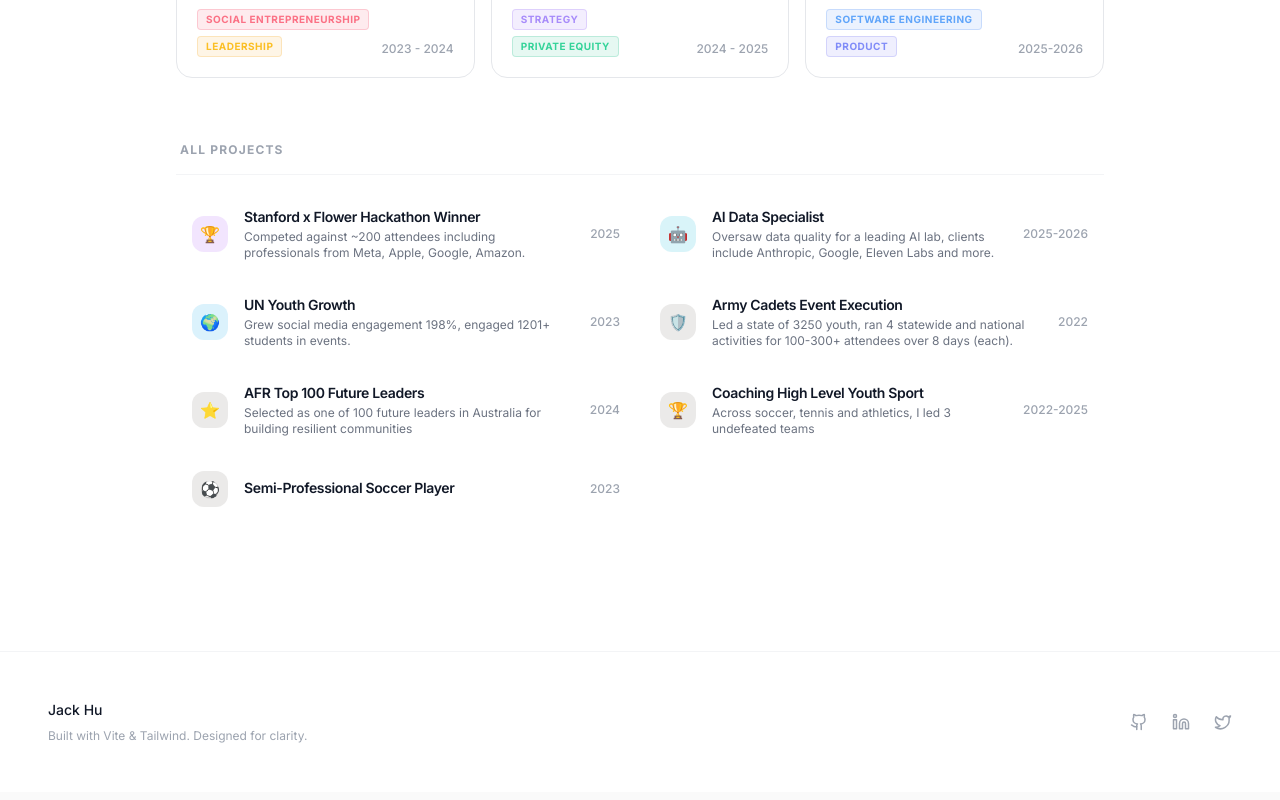
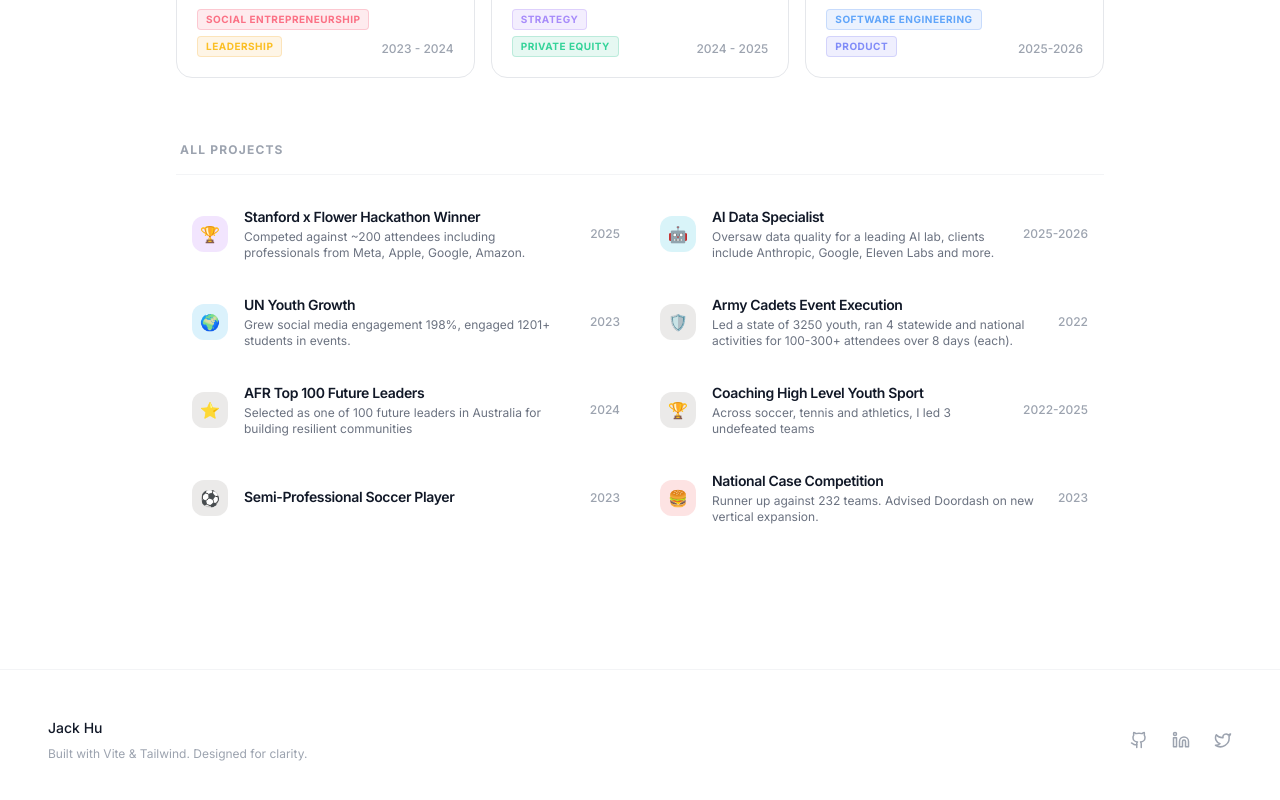
Before and after one commit to jackhhu1/jacks-portfolio, a React (Vite) app: page /projects in a window 1280 px wide. Shown: the part 610-1410 px from the top of the page. Built offline with nearby package versions, Linux system fonts and the light colour scheme.

Commit message:
Project summary updates + link incorporation with "View Work" button

```diff
--- a/src/data/projects.js
+++ b/src/data/projects.js
@@ -121,14 +121,14 @@ export const projects = [
         accent: "from-purple-600 to-pink-600",
         content: {
             problem: "Federated learning remains largely inaccessible to non-ML practitioners. The challenge was to build a practical, user-friendly application leveraging Flower's federated learning framework.",
-            context: "Competed in a 36-hour hackathon hosted by Stanford University and Flower Labs, against ~200 participants including engineers from Meta, Apple, Google, Amazon, and IBM.",
-            constraints: "36-hour time limit; team of 4 with mixed experience levels; had to build on the Flower federated learning framework; solution needed to be demo-ready and technically sound.",
+            context: "Competed in a 12-hour hackathon hosted by Stanford University and Flower Labs, against ~200 participants including engineers from Meta, Apple, Google, Amazon, and IBM.",
+            constraints: "12-hour time limit; solo hacker; had to build on the Flower federated learning framework; solution needed to be demo-ready and technically sound.",
             process: `
-1. **Problem Scoping**: Spent the first 3 hours researching real-world applications of federated learning, then narrowed to privacy-preserving healthcare data analysis.
-2. **Architecture Design**: Designed a system where hospitals could collaboratively train models without sharing patient data — using Flower for orchestration and a React dashboard for visualization.
-3. **Execution Sprint**: Split the team into frontend/backend pairs, maintained a shared Notion doc for API contracts, and ran 4-hour sprint cycles with demos.`,
-            outcome: "Won first place. Judges highlighted the clarity of the problem framing, the polish of the demo, and the practical applicability of the solution.",
-            lessons: "Hackathons reward clarity of thought more than lines of code. The teams that articulate 'why this matters' always outperform the ones that just build features."
+1. **Problem Scoping**: Spent the first 3 hours researching real-world applications of federated learning, then narrowed to privacy-preserving skin lesion classification.
+2. **Architecture Design**: Designed a system where clinics could collaboratively train models without sharing patient data - using Flower for orchestration and a React dashboard for visualization.
+3. **Execution Sprint**: Built a consumer facing mobile app to collect skin lesion images to assess potency of lesions.`,
+            outcome: "Named as a winner. Judges highlighted the clarity of the problem framing, the polish of the demo, and the practical applicability of the solution.",
+            lessons: "Clarity of thought matters more than lines of code. The teams that can demonstrate 'why this matters' always outperform the ones that just build features."
         }
     },
     {
@@ -260,4 +260,27 @@ export const projects = [
             lessons: "Planning is everything, but the plan is nothing — the ability to adapt in real-time while keeping 300 people safe and engaged is the real skill."
         }
     },
+    {
+        id: "doordash-case-comp",
+        title: "National Case Competition",
+        summary: "Runner up against 232 teams. Advised Doordash on new vertical expansion.",
+        tags: ["Strategy", "Operations", "Logistics"],
+        date: "2023",
+        featured: false,
+        icon: "🍔",
+        iconBg: "bg-red-500/15",
+        accent: "from-red-500 to-orange-600",
+        link: "https://drive.google.com/file/d/1GGEy0pLVbSXuQXEwExyLXOSRe2ZLIgUW/view?usp=sharing",
+        content: {
+            problem: "DoorDash sought innovative growth and operational strategies to enhance market share and profitability through new vertical expansion.",
+            context: "Competed in the FMAA x DoorDash Management National Case Competition, presenting strategic and operational recommendations in 3 rounds leading to the national final.",
+            constraints: "Strict time constraints to analyze a detailed business case, develop actionable solutions, and refine a pitch deck.",
+            process: `
+1. **Market Analysis**: Conducted a deep dive into the food delivery industry landscape and identified supply side constraints as core operational bottlenecks.
+2. **Strategy Formulation**: Developed a market entry strategy for upcycled food through a strategic acquisition of Yume Foods.
+3. **Pitch & Presentation**: Built a comprehensive presentation and defended the strategic recommendations to industry judges.`,
+            outcome: "Finished as runner ups against 232 teams.",
+            lessons: "Clear, structured storytelling is essential to communicate complex operational metrics to executive stakeholders effectively."
+        }
+    }
 ];
--- a/src/pages/ProjectDetail.jsx
+++ b/src/pages/ProjectDetail.jsx
@@ -2,7 +2,7 @@ import { useRef } from 'react';
 import { useParams, Link } from 'react-router-dom';
 import { projects, getTagColor } from '../data/projects';
 import Markdown from 'react-markdown';
-import { ArrowLeft, Calendar, AlertCircle, TrendingUp, Lightbulb } from 'lucide-react';
+import { ArrowLeft, Calendar, AlertCircle, TrendingUp, Lightbulb, ExternalLink } from 'lucide-react';
 
 const TagPill = ({ tag }) => {
     const color = getTagColor(tag);
@@ -57,9 +57,19 @@ const ProjectDetail = () => {
                     </div>
                 </div>
                 <h1 className="text-4xl md:text-5xl font-bold tracking-tight mb-6">{project.title}</h1>
-                <p className="text-xl text-gray-600 dark:text-gray-300 leading-relaxed max-w-3xl">
+                <p className={`text-xl text-gray-600 dark:text-gray-300 leading-relaxed max-w-3xl ${project.link ? 'mb-8' : ''}`}>
                     {project.summary}
                 </p>
+                {project.link && (
+                    <a
+                        href={project.link}
+                        target="_blank"
+                        rel="noopener noreferrer"
+                        className="inline-flex items-center gap-2 px-6 py-3 bg-neutral-900 dark:bg-white text-white dark:text-neutral-900 rounded-full text-sm font-semibold hover:bg-neutral-800 dark:hover:bg-neutral-100 hover:scale-105 active:scale-95 transition-all shadow-sm"
+                    >
+                        View Work <ExternalLink size={16} />
+                    </a>
+                )}
             </header>
 
             <div className="grid gap-12 animate-fade-in" style={{ animationDelay: '0.1s' }}>
```
